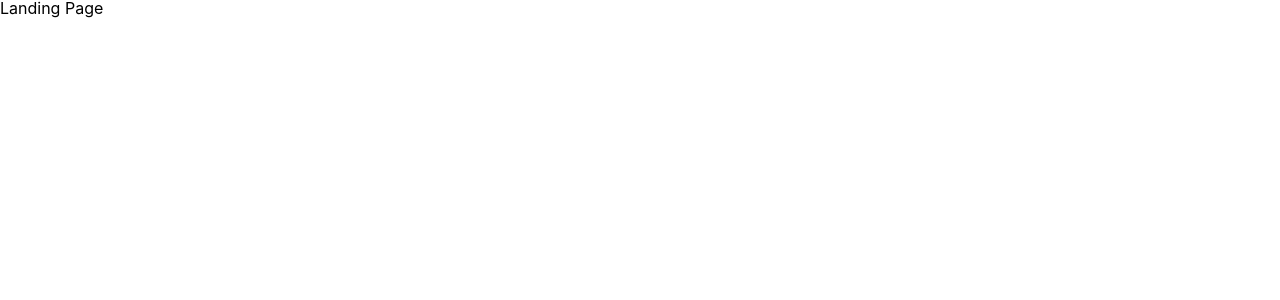
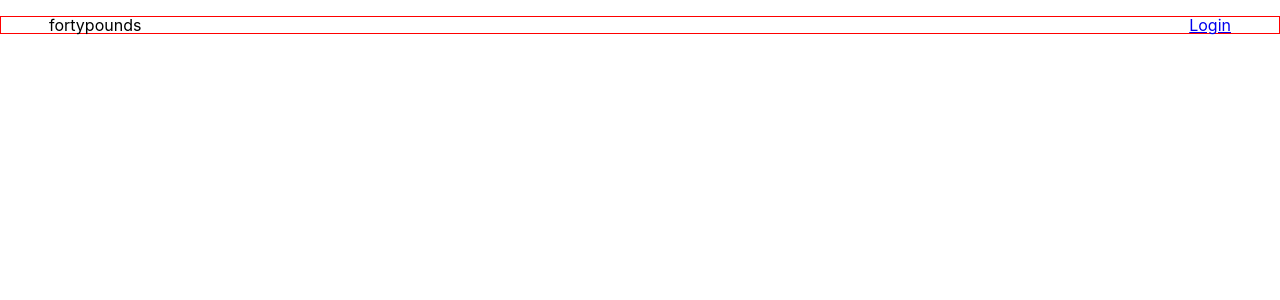
Before and after one commit to ruairidhflint/40lbs-frontend, a React (Create React App) app: page / in a window 1280 px wide. Shown: the top 300 px of the page. Built offline with nearby package versions, Linux system fonts and the light colour scheme.

Commit message:
Progress on Navigation/header

```diff
--- /dev/null
+++ b/src/Components/LandingPageComponents/Navigation.js
@@ -0,0 +1,29 @@
+import React from 'react';
+import styled from 'styled-components';
+import { Link } from 'react-router-dom';
+
+function Navigation() {
+  return (
+    <StyledHeader>
+      <nav>
+        <h1>fortypounds</h1>
+        <Link to="/login">Login</Link>
+      </nav>
+    </StyledHeader>
+  );
+}
+
+const StyledHeader = styled.header`
+  width: 100%;
+  margin-top: 1rem;
+    nav {
+        max-width: 1280px;
+        margin: 0 auto;
+        display: flex;
+        justify-content: space-between;
+        padding: 0 3rem;
+        border: 1px solid red;
+    }
+`;
+
+export default Navigation;
--- a/src/Views/Landing.js
+++ b/src/Views/Landing.js
@@ -1,8 +1,11 @@
 import React from 'react';
+
+// Component Imports
+import Navigation from '../Components/LandingPageComponents/Navigation'
 
 function LandingPage() {
   return (
-    <h1>Landing Page</h1>
+    <Navigation />
     );
 }
 
```
